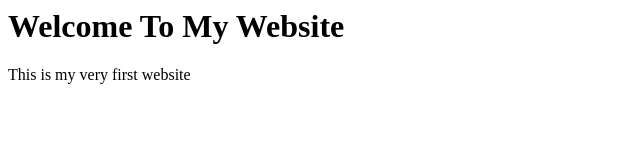
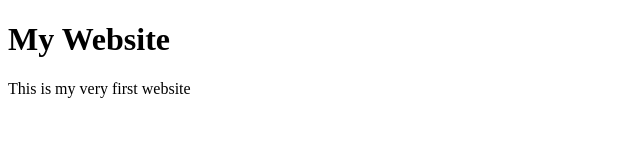
Before and after one commit to jayhan1109/html-css-practice, a plain HTML site: page html_practice/01_basic_layout.html in a window 1280 px wide. Shown: the whole page, without its empty margins (0-640 px from the left). Drawn offline with Linux system fonts and the light colour scheme.

Commit message:
html_01_basic_layout

```diff
--- a/html_practice/01_basic_layout.html
+++ b/html_practice/01_basic_layout.html
@@ -1,2 +1,11 @@
-<h1>Welcome To My Website</h1>
-<p>This is my very first website</p>
+<!DOCTYPE html>
+<html>
+  <head>
+    <title>My Website</title>
+  </head>
+  <body>
+    <!-- This is a comment -->
+    <h1>My Website</h1>
+    <p>This is my very first website</p>
+  </body>
+</html>
```
